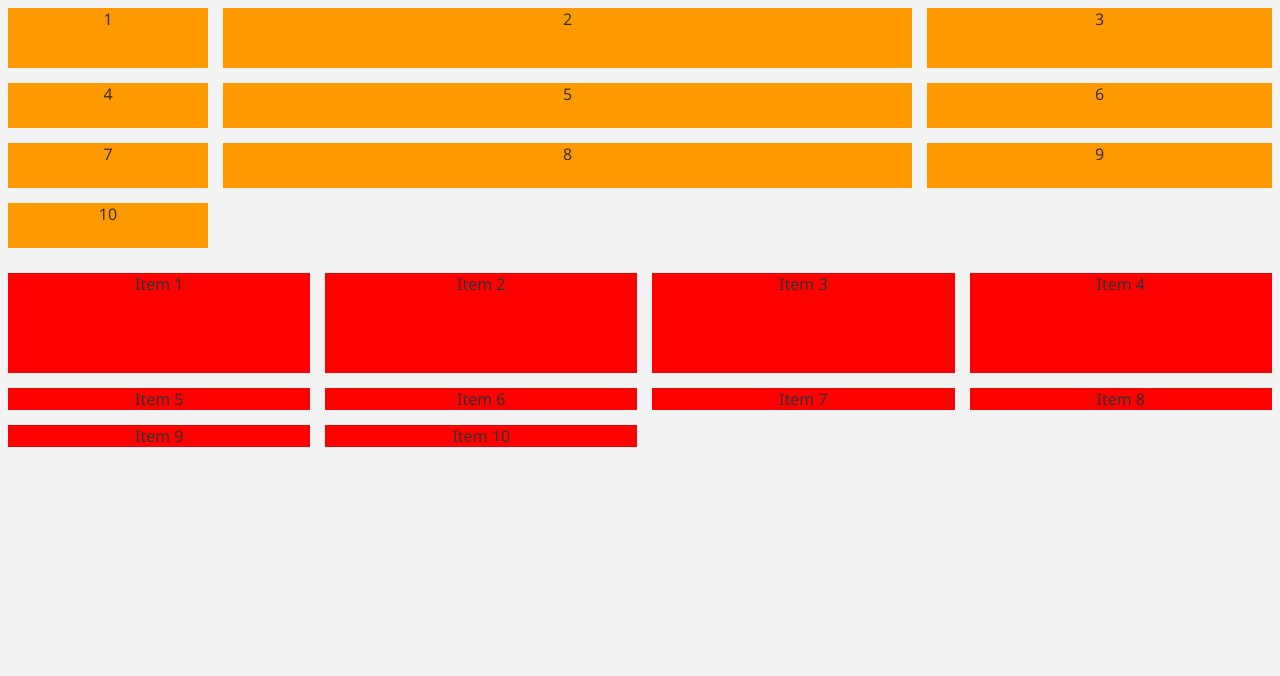
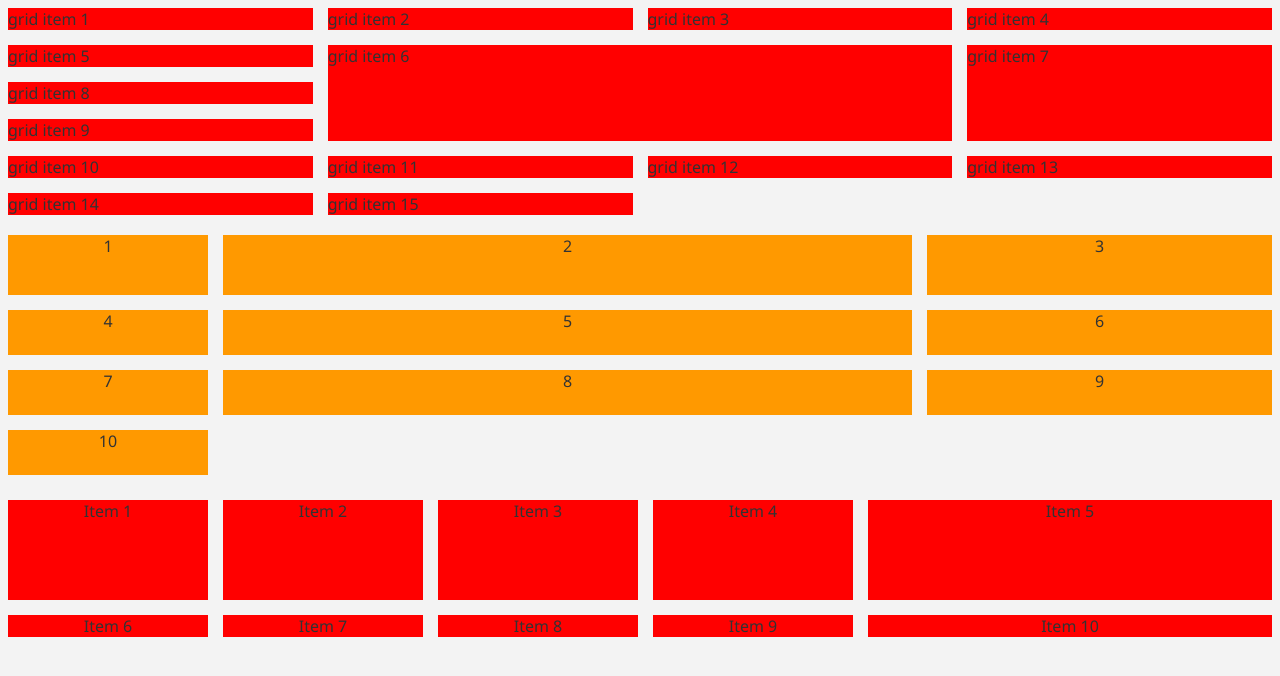
Before and after one commit to neil-coutinho/css-grid, an Angular app: page / in a window 1280 px wide. Shown: the top 676 px of the page. Built offline with nearby package versions, Linux system fonts and the light colour scheme.

Commit message:
Grid row/column span

```diff
--- a/src/app/app.component.html
+++ b/src/app/app.component.html
@@ -1,3 +1,26 @@
+<div class="main">
+  <div class="item">grid item 1</div>
+  <div class="item">grid item 2</div>
+  <div class="item">grid item 3</div>
+  <div class="item">grid item 4</div>
+  <div class="item">grid item 5</div>
+  <div class="item item6">grid item 6</div>
+  <div class="item item7">grid item 7</div>
+  <div class="item">grid item 8</div>
+  <div class="item">grid item 9</div>
+  <div class="item">grid item 10</div>
+  <div class="item">grid item 11</div>
+  <div class="item">grid item 12</div>
+  <div class="item">grid item 13</div>
+  <div class="item">grid item 14</div>
+  <div class="item">grid item 15</div>
+</div>
+
+
+
+
+
+
 <div class="container">
 
   <div class="item">1</div>
--- a/src/app/app.component.scss
+++ b/src/app/app.component.scss
@@ -1,3 +1,26 @@
+.main {
+    display: grid;
+    grid-template-columns: repeat(4, auto);
+    grid-gap: 15px;
+    margin-bottom: 20px;
+
+    .item {
+        background: var(--red);
+
+        &.item6 {
+           grid-column: span 2;
+           grid-row: span 3;
+        }
+
+        &.item7 {
+            grid-row: span 3;
+
+         }
+    }
+}
+
+
+
 .container {
     display: grid;
     grid-template-columns: 200px 2fr 1fr;
@@ -15,7 +38,7 @@
 
 .griddy {
     display: grid;
-    grid-template-columns: repeat(4, auto);
+    grid-template-columns: repeat(4, 200px) 1fr;
     grid-template-rows: 100px;
     grid-gap: 15px;
     margin-top: 25px;
```
